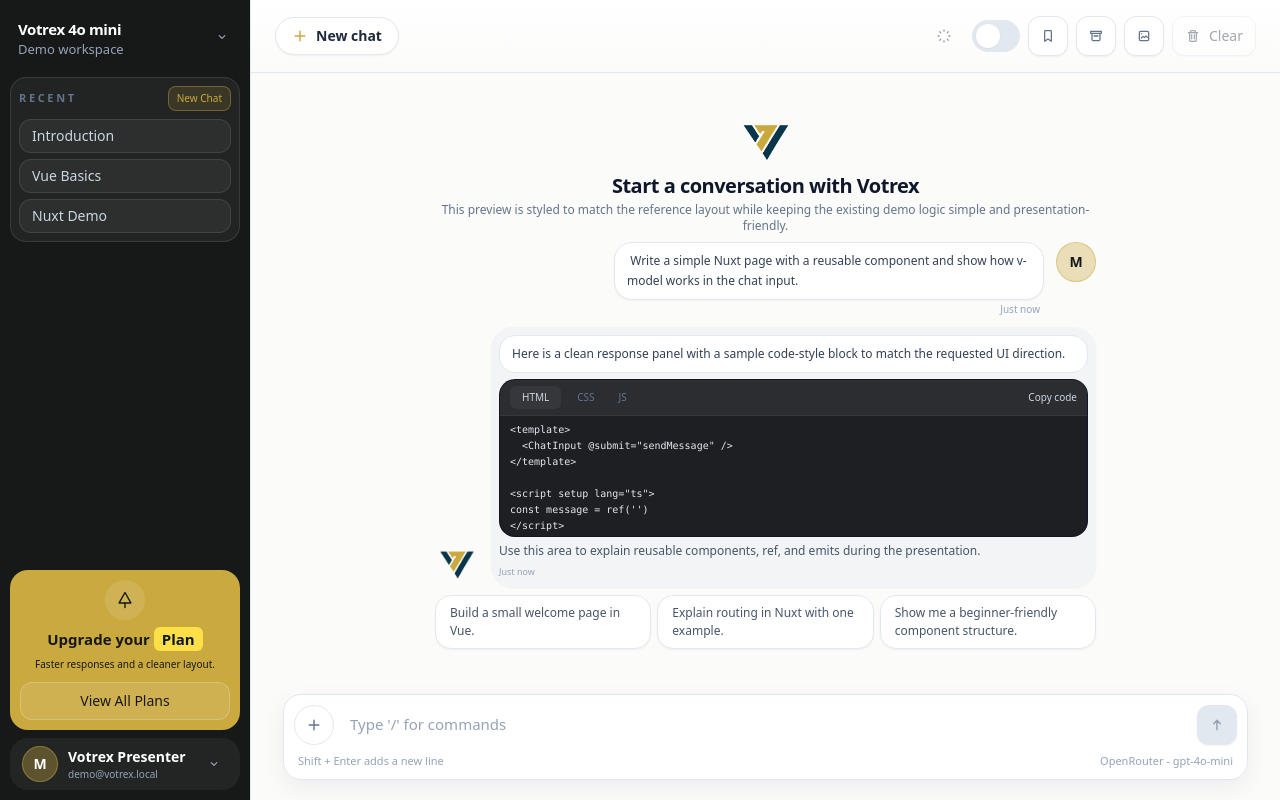
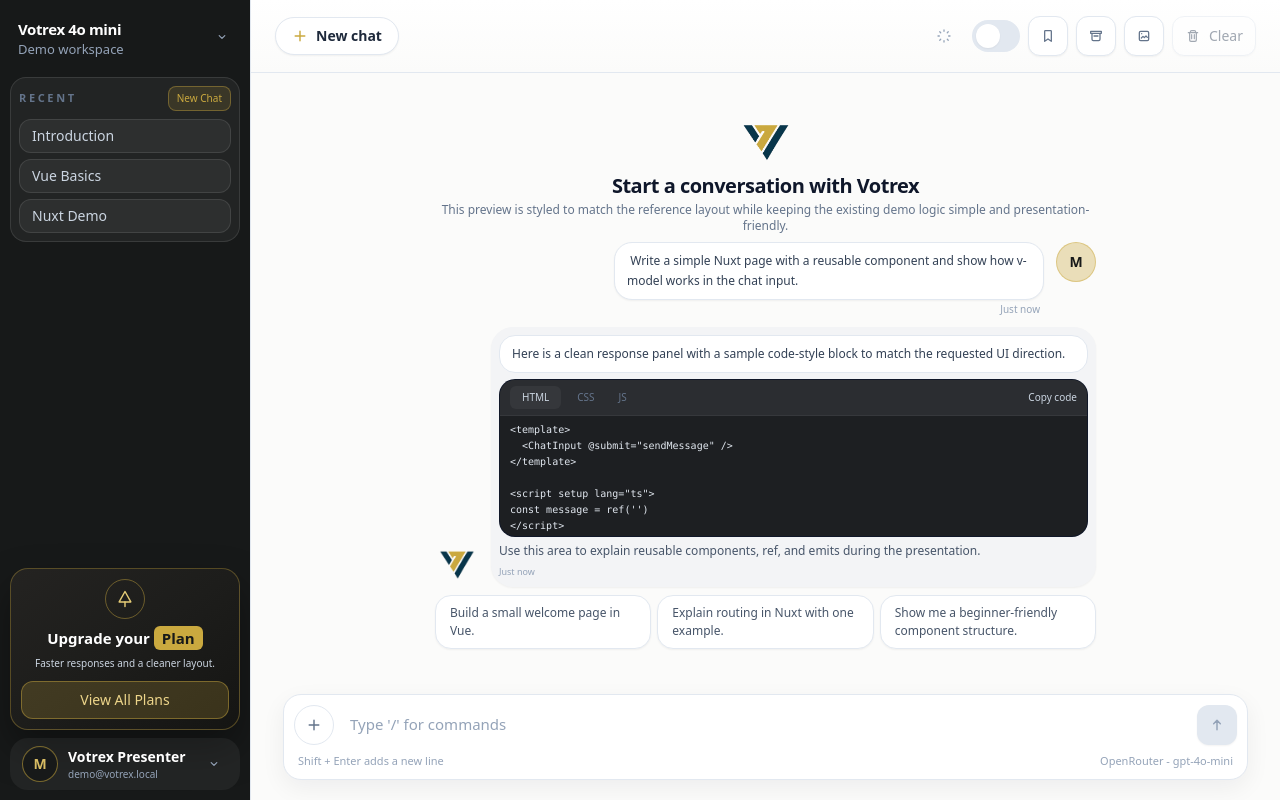
Before and after one commit to Taylerv1/Vortex, a Nuxt app: page /chat in a window 1280 px wide. Built offline with nearby package versions, Linux system fonts and the light colour scheme.

Commit message:
fix: update styles in Sidebar component for improved visual consistency

```diff
--- a/components/Sidebar.vue
+++ b/components/Sidebar.vue
@@ -74,9 +74,9 @@ const emit = defineEmits<{
     </div>
 
     <div class="mt-auto space-y-2">
-      <div class="rounded-[18px] bg-[#caa93f] p-2.5 text-[#171919]">
+      <div class="rounded-[18px] border border-[#caa93f]/35 bg-gradient-to-br from-[#242321] via-[#1d1d1b] to-[#151513] p-2.5 text-white shadow-[0_18px_38px_rgba(0,0,0,0.35)]">
         <div class="text-center">
-          <div class="mx-auto mb-2 flex h-10 w-10 items-center justify-center rounded-full bg-white/10">
+          <div class="mx-auto mb-2 flex h-10 w-10 items-center justify-center rounded-full border border-[#caa93f]/45 bg-[#caa93f]/18 text-[#e6cd77]">
             <svg
               class="h-5 w-5"
               viewBox="0 0 24 24"
@@ -97,25 +97,25 @@ const emit = defineEmits<{
               />
             </svg>
           </div>
-          <p class="text-[15px] font-semibold">
+          <p class="text-[15px] font-semibold text-white">
             Upgrade your
-            <span class="rounded-md bg-yellow-300 px-2 py-0.5 text-slate-900">Plan</span>
+            <span class="rounded-md bg-[#caa93f] px-2 py-0.5 text-[#171919]">Plan</span>
           </p>
-          <p class="mt-1.5 text-[10px] leading-4 text-[#171919]">
+          <p class="mt-1.5 text-[10px] leading-4 text-slate-300">
             Faster responses and a cleaner layout.
           </p>
         </div>
 
         <button
           type="button"
-          class="mt-2.5 w-full rounded-xl border border-white/20 bg-white/10 px-4 py-2 text-sm font-medium text-[#171919] transition hover:bg-white/20"
+          class="mt-2.5 w-full rounded-xl border border-[#caa93f]/45 bg-[#caa93f]/20 px-4 py-2 text-sm font-medium text-[#edd58a] transition hover:bg-[#caa93f]/30"
         >
           View All Plans
         </button>
       </div>
 
       <div class="flex items-center gap-2.5 rounded-[18px] bg-white/5 px-3 py-2">
-        <div class="flex h-9 w-9 items-center justify-center rounded-full border border-[#caa93f]/45 bg-[#caa93f]/35 text-sm font-bold text-white">
+        <div class="flex h-9 w-9 items-center justify-center rounded-full border border-[#caa93f]/55 bg-[#171919] text-sm font-bold text-[#d8bc63] shadow-[inset_0_1px_0_rgba(255,255,255,0.04)]">
           M
         </div>
 
```
